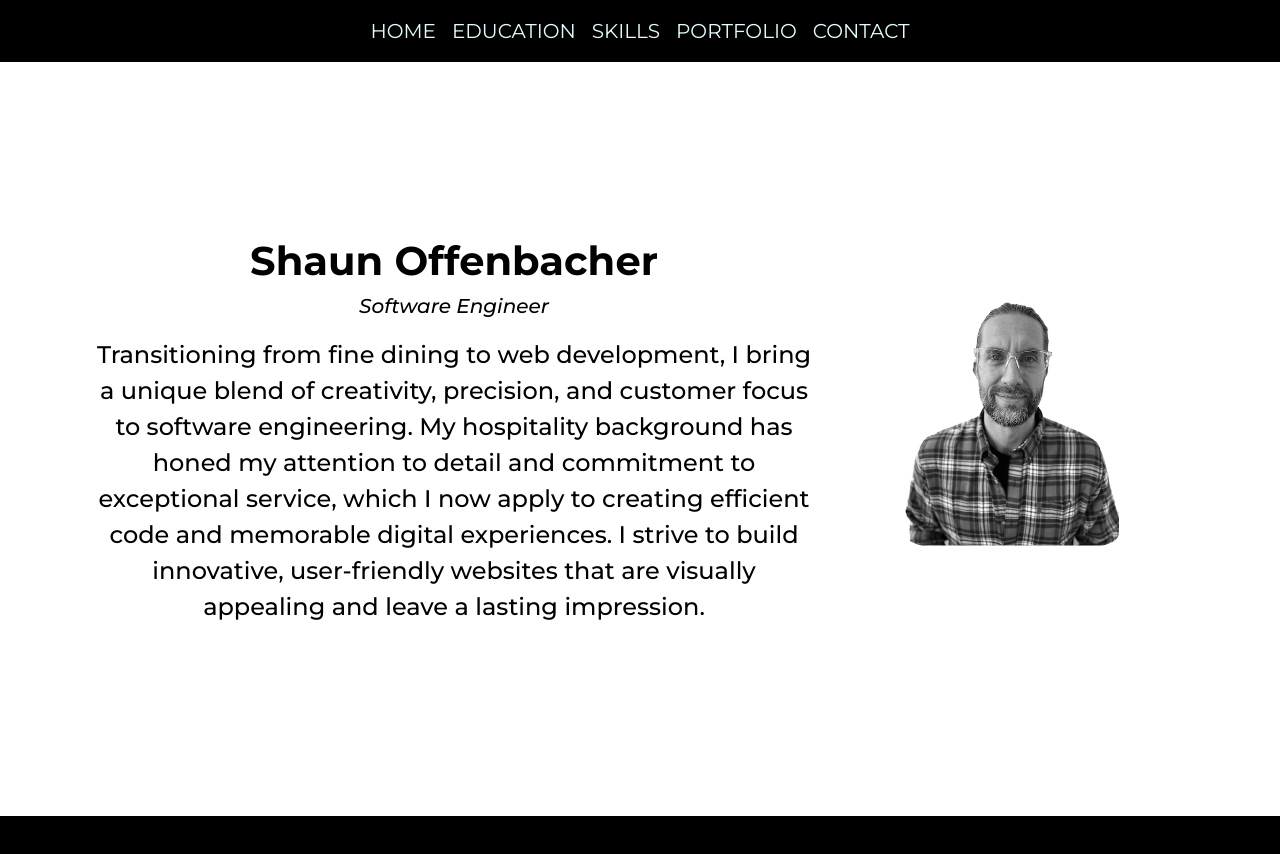
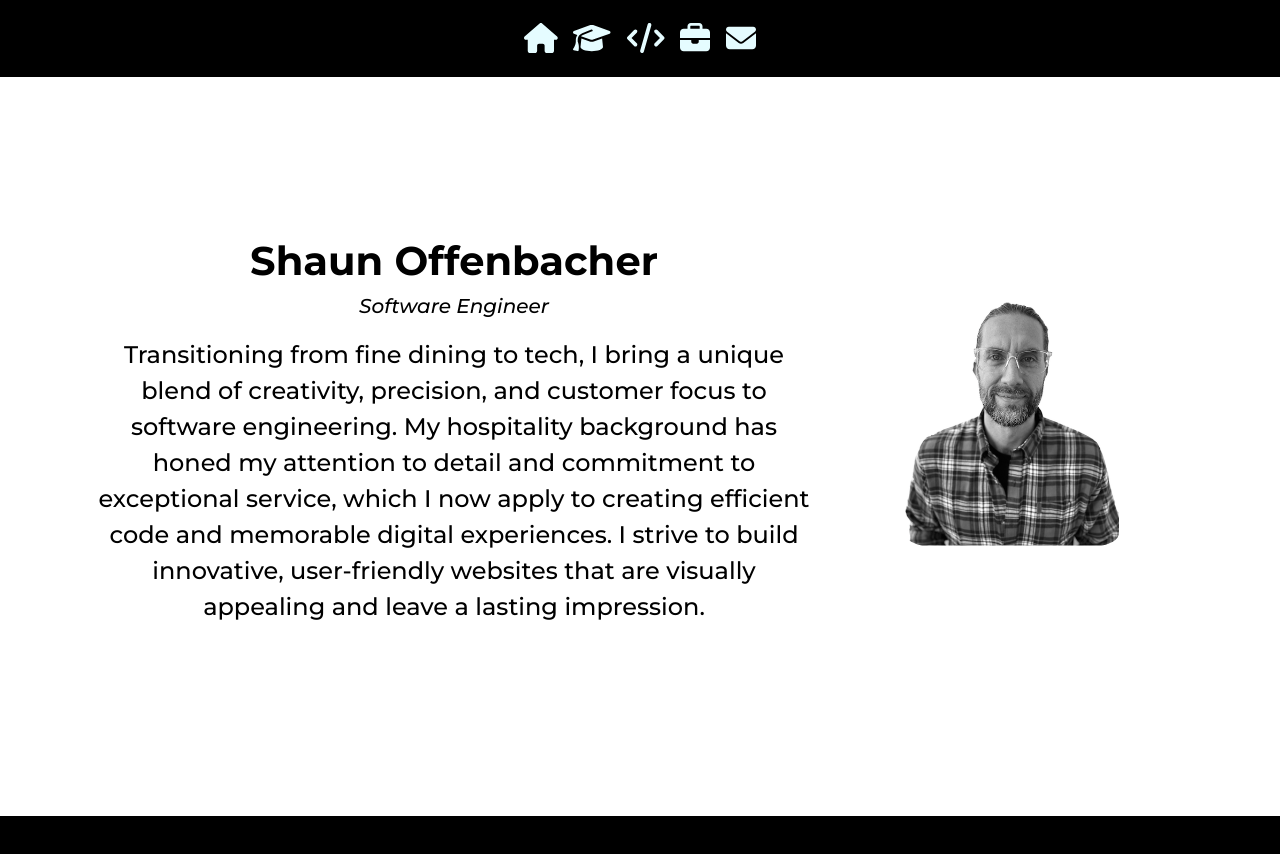
Before and after one commit to makeiteasierapps/resume, a React (Create React App) app: page / in a window 1280 px wide. Shown: the top 854 px of the page. Built offline with nearby package versions, Linux system fonts and the light colour scheme; the HTML template or start-up script is replaced by a standard one.

Commit message:
Changed Header to Icons

```diff
--- a/src/components/Header.js
+++ b/src/components/Header.js
@@ -1,14 +1,18 @@
 import { useContext } from 'react';
 import { Navbar, Nav, NavItem, NavLink } from 'reactstrap';
 import { ThemeContext } from '../contexts/ThemeContext';
+import { FontAwesomeIcon } from '@fortawesome/react-fontawesome';
+import {
+    faHome,
+    faGraduationCap,
+    faCode,
+    faBriefcase,
+    faEnvelope,
+} from '@fortawesome/free-solid-svg-icons';
 const Header = () => {
     const theme = useContext(ThemeContext);
     return (
-        <Navbar
-            expand="xs"
-            fixed="top"
-            style={{ backgroundColor: 'black' }}
-        >
+        <Navbar expand="xs" fixed="top" style={{ backgroundColor: 'black' }}>
             <Nav
                 style={{
                     display: 'flex',
@@ -16,7 +20,7 @@ const Header = () => {
                     width: '100%',
                     fontFamily: theme.mainText,
                     color: theme.lightBlue,
-                    fontSize: 'clamp(10px, 3vw, 20px)', // change this line
+                    fontSize: 'clamp(25px, 3vw, 30px)',
                 }}
                 navbar
             >
@@ -27,7 +31,7 @@ const Header = () => {
                             color: theme.lightBlue,
                         }}
                     >
-                        HOME
+                        <FontAwesomeIcon id="HomeIcon" icon={faHome} />
                     </NavLink>
                 </NavItem>
                 <NavItem>
@@ -37,7 +41,7 @@ const Header = () => {
                             color: theme.lightBlue,
                         }}
                     >
-                        EDUCATION
+                        <FontAwesomeIcon icon={faGraduationCap} />
                     </NavLink>
                 </NavItem>
                 <NavItem>
@@ -47,7 +51,7 @@ const Header = () => {
                             color: theme.lightBlue,
                         }}
                     >
-                        SKILLS
+                        <FontAwesomeIcon icon={faCode} />
                     </NavLink>
                 </NavItem>
                 <NavItem>
@@ -57,7 +61,7 @@ const Header = () => {
                             color: theme.lightBlue,
                         }}
                     >
-                        PORTFOLIO
+                        <FontAwesomeIcon icon={faBriefcase} />
                     </NavLink>
                 </NavItem>
                 <NavItem>
@@ -67,7 +71,7 @@ const Header = () => {
                             color: theme.lightBlue,
                         }}
                     >
-                        CONTACT
+                        <FontAwesomeIcon icon={faEnvelope} />
                     </NavLink>
                 </NavItem>
             </Nav>
--- a/src/components/Home.js
+++ b/src/components/Home.js
@@ -65,7 +65,7 @@ const Home = () => {
                                 fontWeight: '500',
                             }}
                         >
-                            Transitioning from fine dining to web development, I
+                            Transitioning from fine dining to tech, I
                             bring a unique blend of creativity, precision, and
                             customer focus to software engineering. My
                             hospitality background has honed my attention to
```
